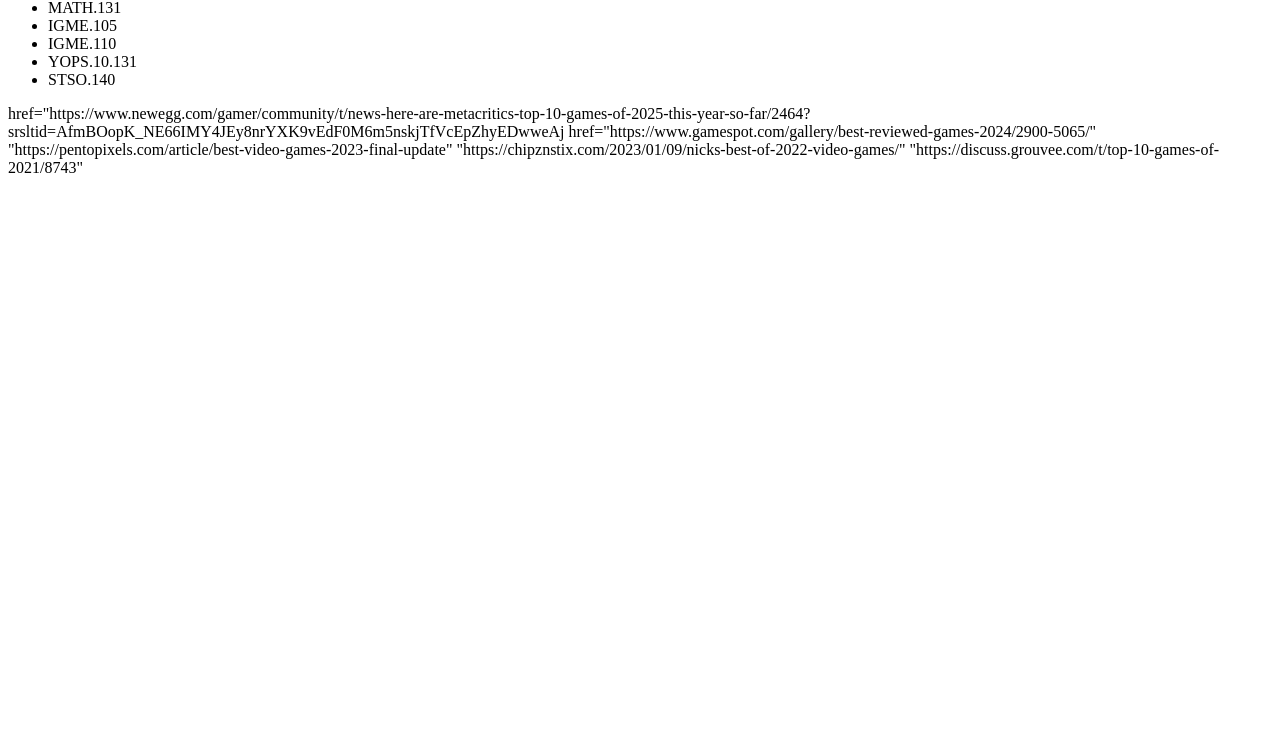
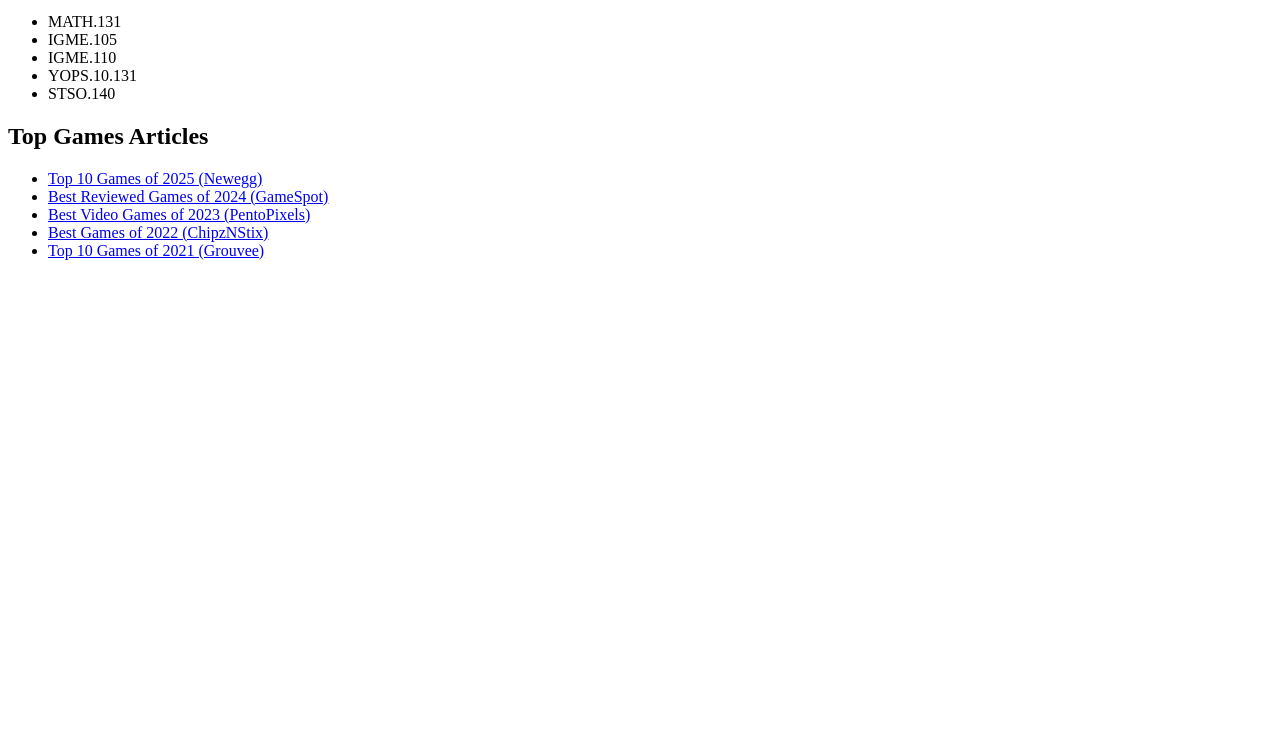
Before and after one commit to EOlivares4/EOlivares4.github.io, a plain HTML site: page Index.html in a window 1280 px wide. Shown: the part 67-800 px from the top of the page. Drawn offline with Linux system fonts and the light colour scheme.

Commit message:
Polished HW Version of Index.html

```diff
--- a/Index.html
+++ b/Index.html
@@ -1,3 +1,4 @@
+<!DOCTYPE html>
 <html>
   <head>
     <!-- This shows up in the window title bar -->
@@ -13,10 +14,14 @@
       <li>YOPS.10.131</li>
       <li>STSO.140</li>
     </ul>
-    <a>href="https://www.newegg.com/gamer/community/t/news-here-are-metacritics-top-10-games-of-2025-this-year-so-far/2464?srsltid=AfmBOopK_NE66IMY4JEy8nrYXK9vEdF0M6m5nskjTfVcEpZhyEDwweAj</a>
-    <a>href="https://www.gamespot.com/gallery/best-reviewed-games-2024/2900-5065/"<a>
-    <a>"https://pentopixels.com/article/best-video-games-2023-final-update"<a>
-    <a>"https://chipznstix.com/2023/01/09/nicks-best-of-2022-video-games/"<a>
-    <a>"https://discuss.grouvee.com/t/top-10-games-of-2021/8743"<a>
+
+    <h2>Top Games Articles</h2>
+    <ul>
+      <li><a href="https://www.newegg.com/gamer/community/t/news-here-are-metacritics-top-10-games-of-2025-this-year-so-far/2464?srsltid=AfmBOopK_NE66IMY4JEy8nrYXK9vEdF0M6m5nskjTfVcEpZhyEDwweAj" target="_blank">Top 10 Games of 2025 (Newegg)</a></li>
+      <li><a href="https://www.gamespot.com/gallery/best-reviewed-games-2024/2900-5065/" target="_blank">Best Reviewed Games of 2024 (GameSpot)</a></li>
+      <li><a href="https://pentopixels.com/article/best-video-games-2023-final-update" target="_blank">Best Video Games of 2023 (PentoPixels)</a></li>
+      <li><a href="https://chipznstix.com/2023/01/09/nicks-best-of-2022-video-games/" target="_blank">Best Games of 2022 (ChipzNStix)</a></li>
+      <li><a href="https://discuss.grouvee.com/t/top-10-games-of-2021/8743" target="_blank">Top 10 Games of 2021 (Grouvee)</a></li>
+    </ul>
   </body>
 </html>
```
